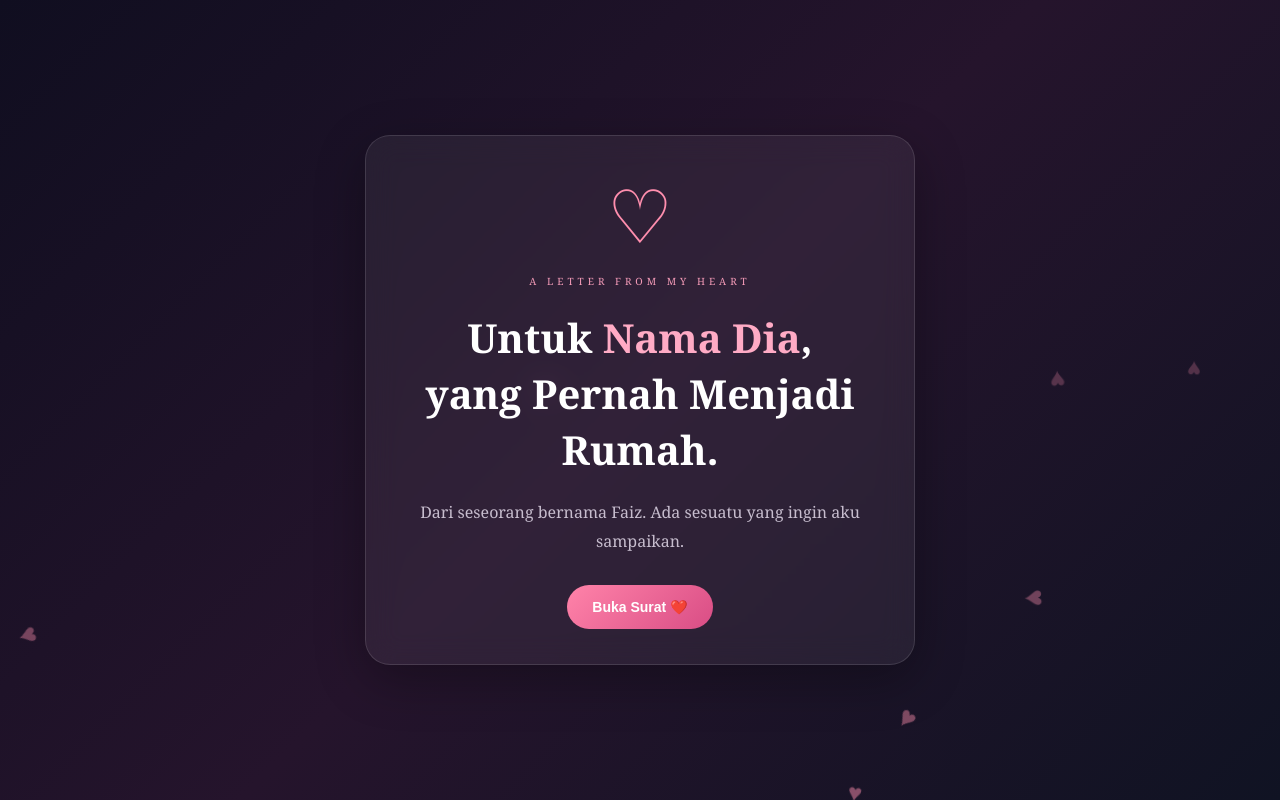
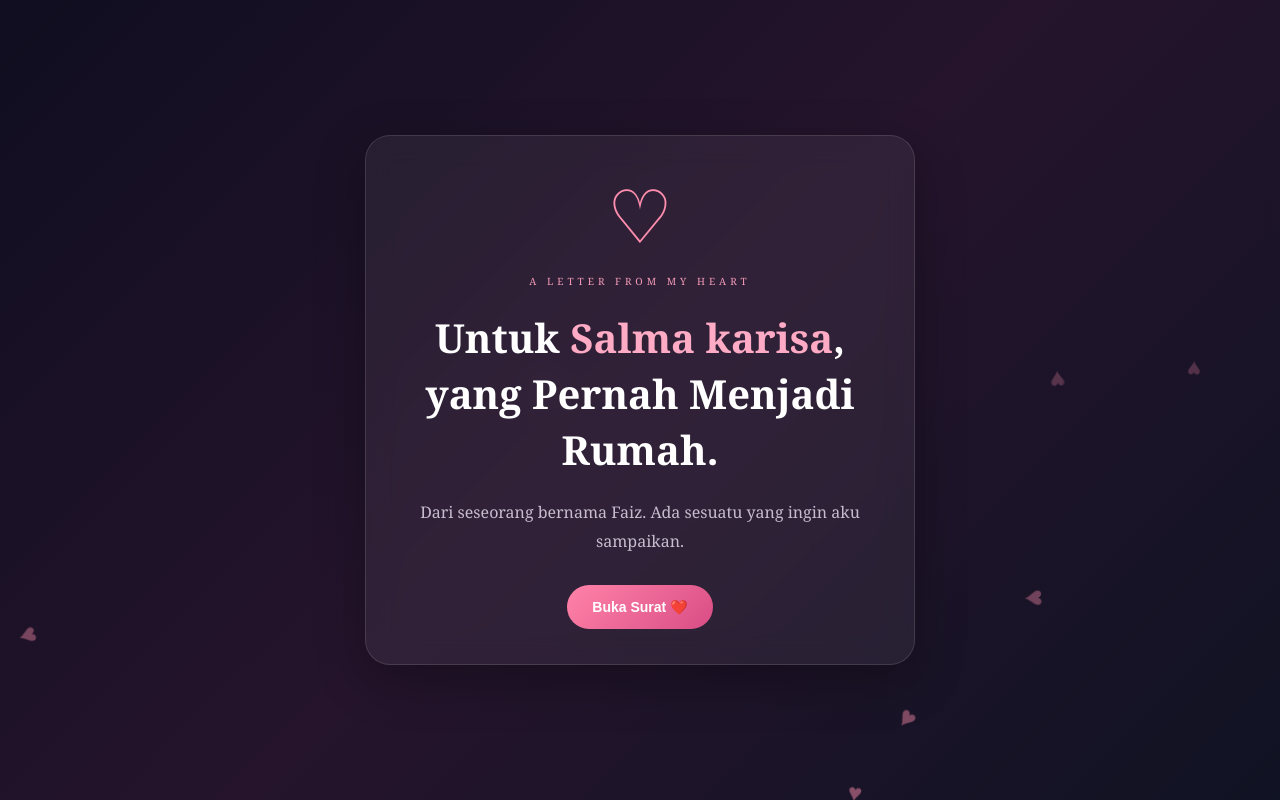
Before and after one commit to web-faiz-belajar/Surat, a plain HTML site: page index.html in a window 1280 px wide. Drawn offline with Linux system fonts and the light colour scheme.

Commit message:
Update index.html

```diff
--- a/index.html
+++ b/index.html
@@ -21,7 +21,7 @@
       <p class="small-title">A LETTER FROM MY HEART</p>
 
       <h1>
-        Untuk <span class="herName">Nama Dia</span>,
+        Untuk <span class="herName">Salma karisa</span>,
         <br>yang Pernah Menjadi Rumah.
       </h1>
 
```
